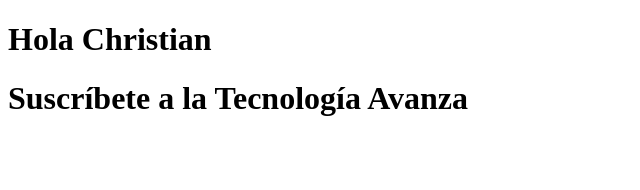
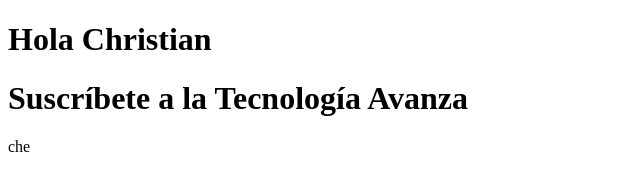
Before and after one commit to jizzellz/taller_git_flow, a plain HTML site: page index.html in a window 1280 px wide. Shown: the full height of the page, 0-640 px from the left. Drawn offline with Linux system fonts and the light colour scheme.

```diff
--- a/index.html
+++ b/index.html
@@ -9,6 +9,6 @@
 <body>
     <h1>Hola Christian</h1>
     <h1>Suscríbete a la Tecnología Avanza</h1>
-
+   che
 </body>
 </html>
```
